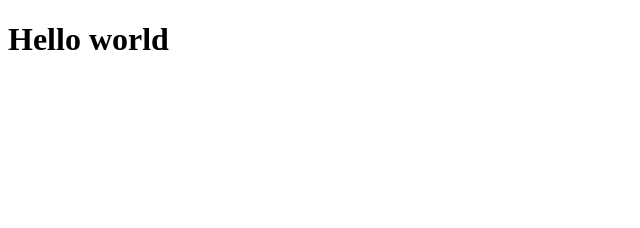
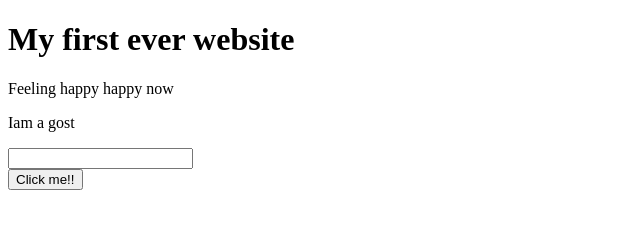
Before and after one commit to abirhasan001/my-first-website, a plain HTML site: page index.html in a window 1280 px wide. Shown: the whole page, without its empty margins (0-640 px from the left). Drawn offline with Linux system fonts and the light colour scheme.

Commit message:
first commit

```diff
--- a/index.html
+++ b/index.html
@@ -7,6 +7,11 @@
     <title>Document</title>
 </head>
 <body>
-    <h1>Hello world</h1>
+    <h1>My first ever website</h1>
+    <p>Feeling happy happy now</p>
+    <p>Iam a gost</p>
+    <input type="text">
+    <br>
+    <button>Click me!!</button>
 </body>
 </html>
```
